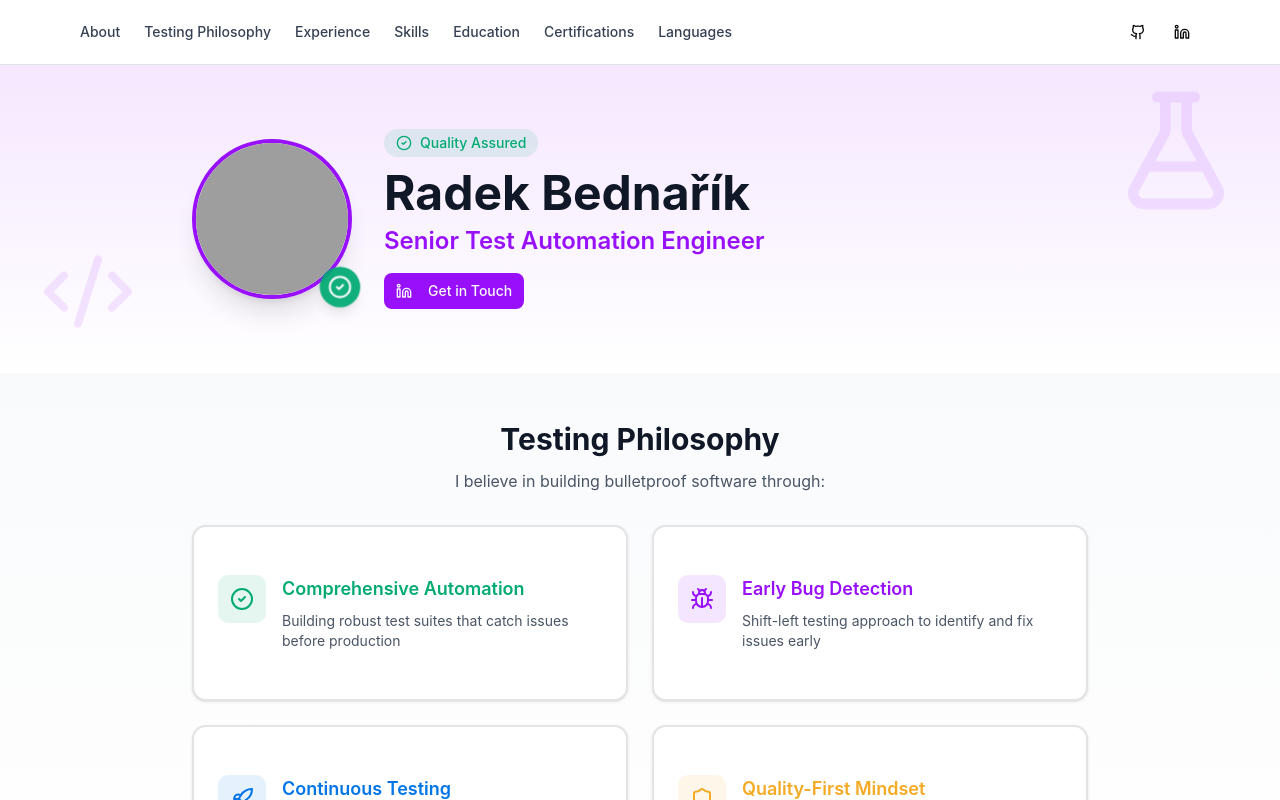
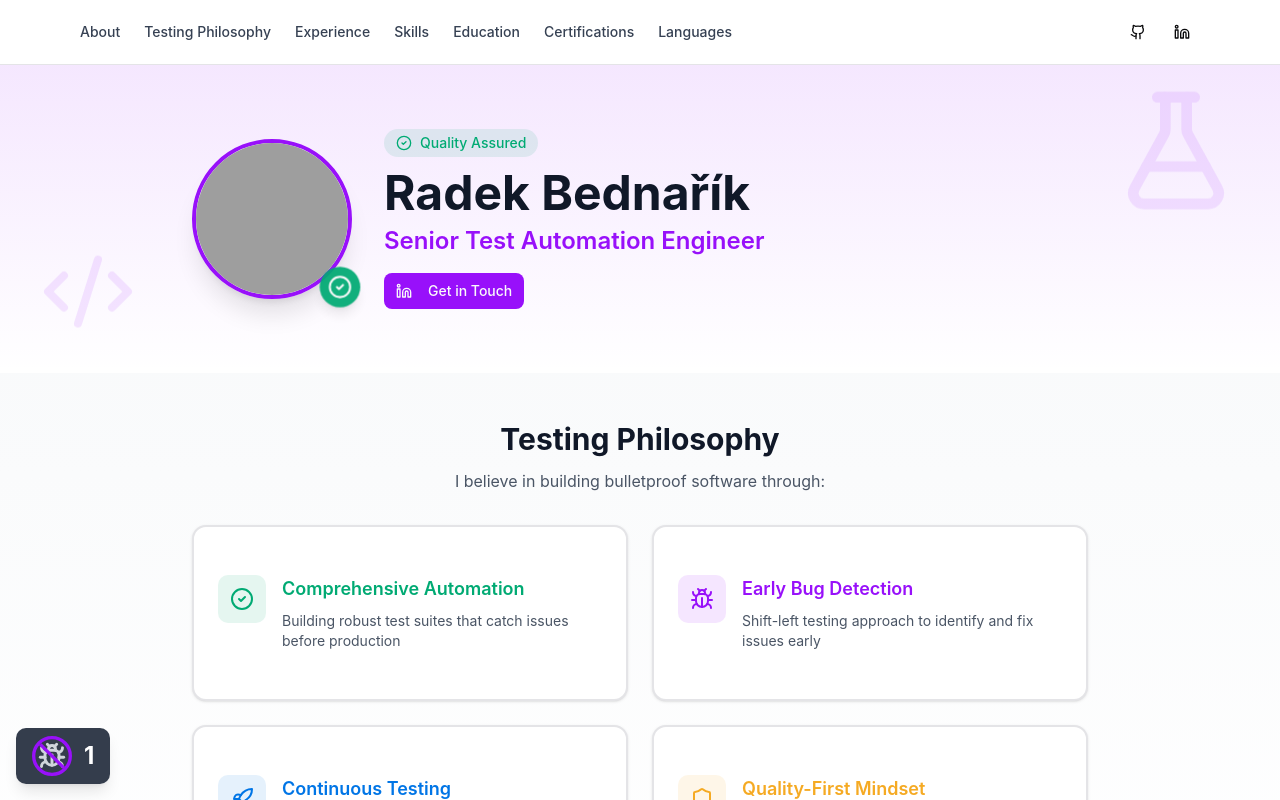
Before and after one commit to radekBednarik/personal_cv_page, a React (Vite) app: page / in a window 1280 px wide. Both pictures are taken after a click on the button "Squash the bug". Shown: the top 800 px of the page. Built offline with nearby package versions, Linux system fonts and the light colour scheme; grey boxes are pictures that could not be loaded.

Commit message:
feat: Add score for squashed bugs

```diff
--- a/src/components/BugHunter.tsx
+++ b/src/components/BugHunter.tsx
@@ -24,6 +24,9 @@ export function BugHunter() {
 		endY: 0,
 		duration: 0,
 	});
+	const [score, setScore] = useState(0);
+	const [showScoreAnimation, setShowScoreAnimation] = useState(false);
+	const [showFloatingOne, setShowFloatingOne] = useState(false);
 
 	// Generate random position on viewport edges
 	const getRandomEdgePosition = useCallback((): {
@@ -128,6 +131,20 @@ export function BugHunter() {
 		// Trigger haptic feedback on mobile
 		triggerHaptic(30);
 
+		// Increment score and trigger animations
+		setScore((prev) => prev + 1);
+		setShowScoreAnimation(true);
+		setShowFloatingOne(true);
+
+		// Reset animations after they complete
+		setTimeout(() => {
+			setShowScoreAnimation(false);
+		}, 400);
+
+		setTimeout(() => {
+			setShowFloatingOne(false);
+		}, 1000);
+
 		// Start squashing animation with captured position
 		setBugState((prev) => ({ ...prev, isSquashing: true, squashX, squashY }));
 
@@ -154,9 +171,10 @@ export function BugHunter() {
 		}
 	}, [bugState.isVisible, scheduleNextBug]);
 
-	if (!bugState.isVisible) return null;
-
 	return (
+		<>
+			{/* Bug crawling across screen */}
+			{bugState.isVisible && (
 				<div
 					className="fixed"
 					style={
@@ -220,5 +238,43 @@ export function BugHunter() {
 						)}
 					</button>
 				</div>
+			)}
+
+			{/* Score display in lower left corner */}
+			{score > 0 && (
+				<div className="fixed bottom-4 left-4 z-50">
+					<div className="bg-gray-800/90 dark:bg-gray-700/90 backdrop-blur-sm text-white px-4 py-2 rounded-lg shadow-lg flex items-center gap-3">
+						{/* Squashed bug icon with purple crossed circle */}
+						<div className="relative flex items-center justify-center w-10 h-10">
+							<Bug className="w-7 h-7 text-gray-300" strokeWidth={2.5} />
+							<svg
+								viewBox="0 0 24 24"
+								className="absolute inset-0 w-full h-full text-purple-600 dark:text-purple-400"
+								fill="none"
+								stroke="currentColor"
+								strokeWidth={2}
+								role="img"
+								aria-label="Squashed bug indicator"
+							>
+								<circle cx="12" cy="12" r="11" />
+								<line x1="5" y1="5" x2="19" y2="19" />
+							</svg>
+						</div>
+						<span
+							className={`text-2xl font-bold ${showScoreAnimation ? "animate-score-increment" : ""}`}
+						>
+							{score}
+						</span>
+					</div>
+
+					{/* Floating +1 animation */}
+					{showFloatingOne && (
+						<div className="absolute bottom-full left-1/2 -translate-x-1/2 mb-2 animate-float-up">
+							<span className="text-green-500 text-3xl font-bold">+1</span>
+						</div>
+					)}
+				</div>
+			)}
+		</>
 	);
 }
--- a/src/styles.css
+++ b/src/styles.css
@@ -342,4 +342,38 @@ code {
   .animate-particle-4 {
     animation: particle-4 300ms cubic-bezier(0.4, 0, 0.2, 1) forwards;
   }
+
+  @keyframes scoreIncrement {
+    0% {
+      transform: scale(1);
+    }
+    30% {
+      transform: scale(1.3);
+    }
+    60% {
+      transform: scale(0.95);
+    }
+    100% {
+      transform: scale(1);
+    }
+  }
+
+  @keyframes floatUp {
+    0% {
+      transform: translateY(0);
+      opacity: 1;
+    }
+    100% {
+      transform: translateY(-60px);
+      opacity: 0;
+    }
+  }
+
+  .animate-score-increment {
+    animation: scoreIncrement 400ms cubic-bezier(0.34, 1.56, 0.64, 1) forwards;
+  }
+
+  .animate-float-up {
+    animation: floatUp 1000ms cubic-bezier(0.4, 0, 0.2, 1) forwards;
+  }
 }
```
Lines whose indentation alone changed are shown as unchanged.
